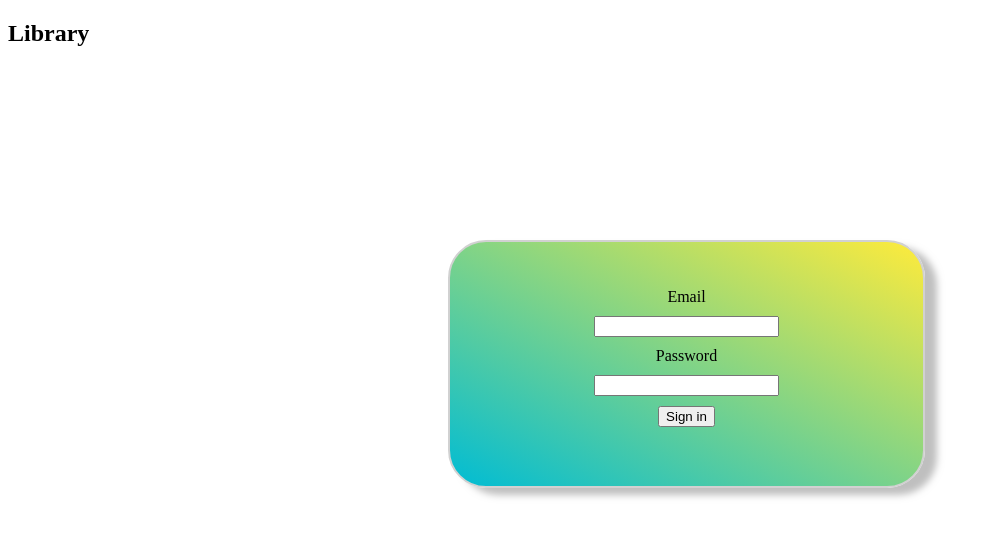
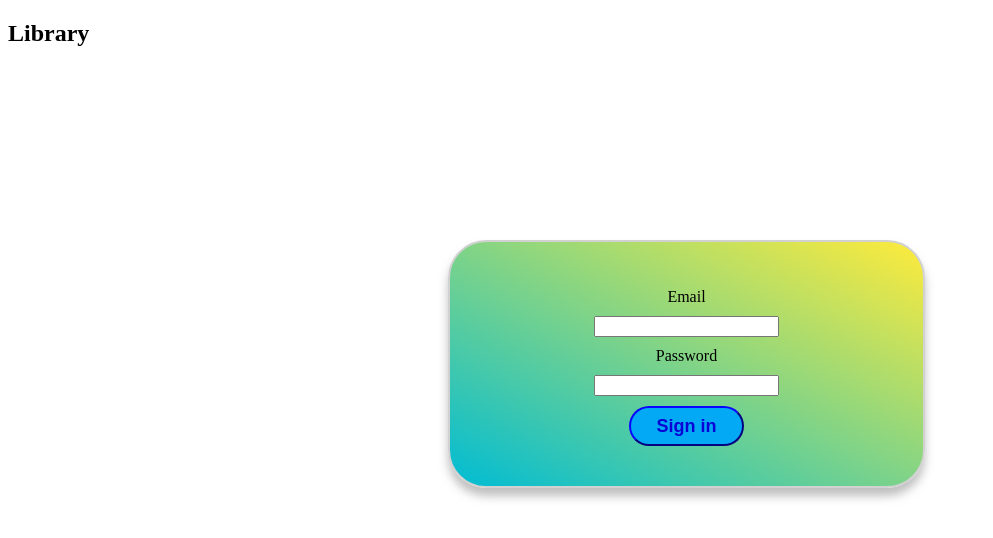
Before and after one commit to carlosmiguelviegas/virtual-library-react, a React (Create React App) app: page /login in a window 1280 px wide. Shown: the top 538 px of the page, without its empty margins (0-993 px from the left). Built offline with nearby package versions, Linux system fonts and the light colour scheme.

Commit message:
created reusable button

```diff
--- /dev/null
+++ b/src/components/buttons/Button.css
@@ -0,0 +1,21 @@
+.button {
+  width: 115px;
+  line-height: 26px;
+  color: #0904d5;
+  font-size: 18px;
+  font-weight: 600;
+  border-radius: 30px;
+  padding: 5px 0px;
+  cursor: pointer;
+}
+
+.primary {
+  background-color: #03A9F4;
+  border-color: #0904d5;
+}
+
+.secondary {
+  color: #df1405;
+  background-color: rgba(255, 0, 0, 0.2);
+  border-color: #df1405;
+}
--- /dev/null
+++ b/src/components/buttons/Button.js
@@ -0,0 +1,15 @@
+import './Button.css';
+
+const Button = ({ type = 'button', primary = true, secondary = false, children }) => {
+
+  const onClickHandler = () => {};
+
+  return (
+    <button className={`button ${primary ? 'primary' : ''} ${secondary ? 'secondary' : ''}`} type={type} onClick={onClickHandler}>
+      { children }
+    </button>
+  );
+
+};
+
+export default Button;
--- a/src/components/cards/BookCard.js
+++ b/src/components/cards/BookCard.js
@@ -4,21 +4,21 @@ import styles from './BookCard.module.css';
 const BookCard = ({ book }) => {
 
   return (
-    <section className={styles.userCard}>
+    <section className={styles.bookCard}>
       <section className={styles.cardHeader}>
         <img className={styles.avatar} src={Avatar} alt='user' />
       </section>
       <section className={styles.cardContent}>
         <p className={styles.infoLabel}>INFORMATION</p>
-        <section className={styles.name}>
+        <section className={styles.title}>
           <label className={styles.label}>Title:</label>
           <p className={styles.property}>{book && book['title']}</p>
         </section>
-        <section className={styles.role}>
+        <section className={styles.category}>
           <label className={styles.label}>Category:</label>
           <p className={styles.property}>{book && book['category']}</p>
         </section>
-        <section className={styles.email}>
+        <section className={styles.availability}>
           <p className={styles.property}>{book && book['availability'] ? 'Available' : 'Not Available'}</p>
         </section>
       </section>
--- a/src/components/cards/BookCard.module.css
+++ b/src/components/cards/BookCard.module.css
@@ -2,13 +2,12 @@
   width: 170px;
 }
 
-.userCard {
+.bookCard {
   width: 170px;
   height: 250px;
-  border: 1px solid #9E9E9E;
   border-radius: 10px;
   padding: 10px;
-  box-shadow: 5px 5px 6px rgba(128, 128, 128, 0.5);
+  box-shadow: 0 8px 8px rgba(128, 128, 128, 0.5);
 }
 
 .cardContent {
@@ -19,7 +18,7 @@
   top: 10px;
 }
 
-.name, .role, .email {
+.title, .category, .availability{
   display: flex;
   flex-direction: row;
   justify-content: flex-start;
@@ -42,17 +41,3 @@
   font-family: sans-serif;
   font-size: 15px;
 }
-
-.icon {
-  font-size: 22px;
-  color: #ffc784;
-}
-
-.disableIcon {
-  font-size: 22px;
-  color: #ffc784;
-  position: absolute;
-  top: -9px;
-  right: -3px;
-  cursor: pointer;
-}
--- a/src/components/cards/UserCard.module.css
+++ b/src/components/cards/UserCard.module.css
@@ -5,7 +5,6 @@
 .userCard {
   width: 170px;
   height: 250px;
-  border: 1px solid #9E9E9E;
   border-radius: 10px;
   padding: 10px;
   box-shadow: 0 8px 8px rgba(128, 128, 128, 0.5);
@@ -47,12 +46,3 @@
   font-size: 22px;
   color: #ffc784;
 }
-
-.disableIcon {
-  font-size: 22px;
-  color: #ffc784;
-  position: absolute;
-  top: -9px;
-  right: -3px;
-  cursor: pointer;
-}
--- a/src/pages/login/Login.js
+++ b/src/pages/login/Login.js
@@ -3,6 +3,7 @@ import { useState } from 'react';
 import axios from 'axios';
 import { useNavigate } from 'react-router-dom';
 import styles from './Login.module.css';
+import Button from './../../components/buttons/Button';
 
 const LOGIN_URL = 'http://localhost:8000/api/v1/users/login';
 
@@ -39,7 +40,7 @@ const Login = () => {
         <input type='email' name='email' id='email' value={loginForm['email']} onChange={handlerOnChange} />
         <label htmlFor='password'>Password</label>
         <input type='password' name='password' id='password' value={loginForm['password']} onChange={handlerOnChange} />
-        <button type='submit'>Sign in</button>
+        <Button type='submit' primary>Sign in</Button>
       </section>
     </form>
   );
--- a/src/pages/login/Login.module.css
+++ b/src/pages/login/Login.module.css
@@ -15,6 +15,6 @@
   border: 2px solid #d1d1d1;
   border-radius: 38px;
   padding: 46px 0px;
-  box-shadow: 12px 7px 7px rgba(128, 128, 128, 0.5);
+  box-shadow: 0 8px 10px rgba(128, 128, 128, 0.5);
   background-image: linear-gradient(to top right, #00BCD4, #FFEB3B);
 }
```
